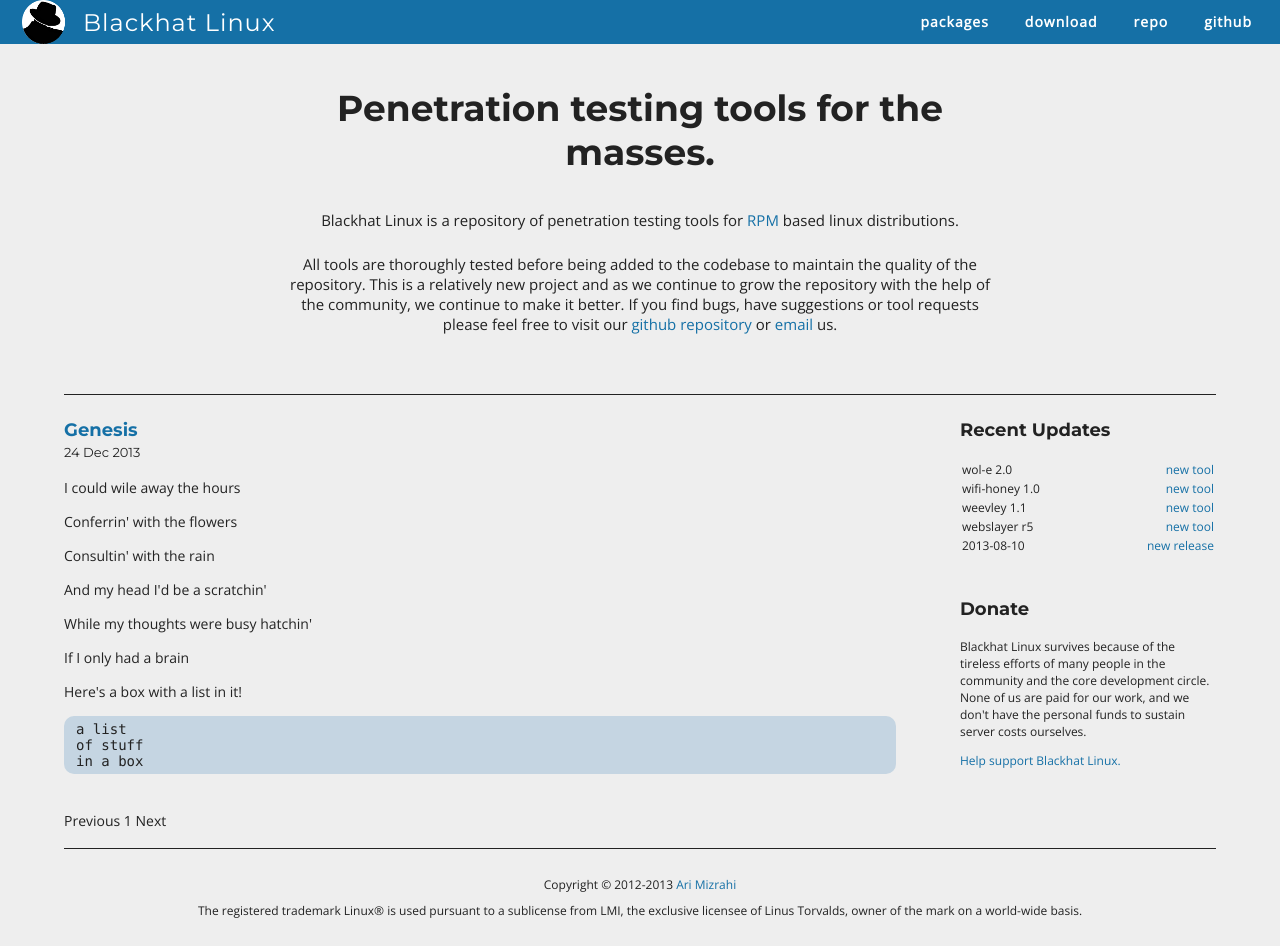
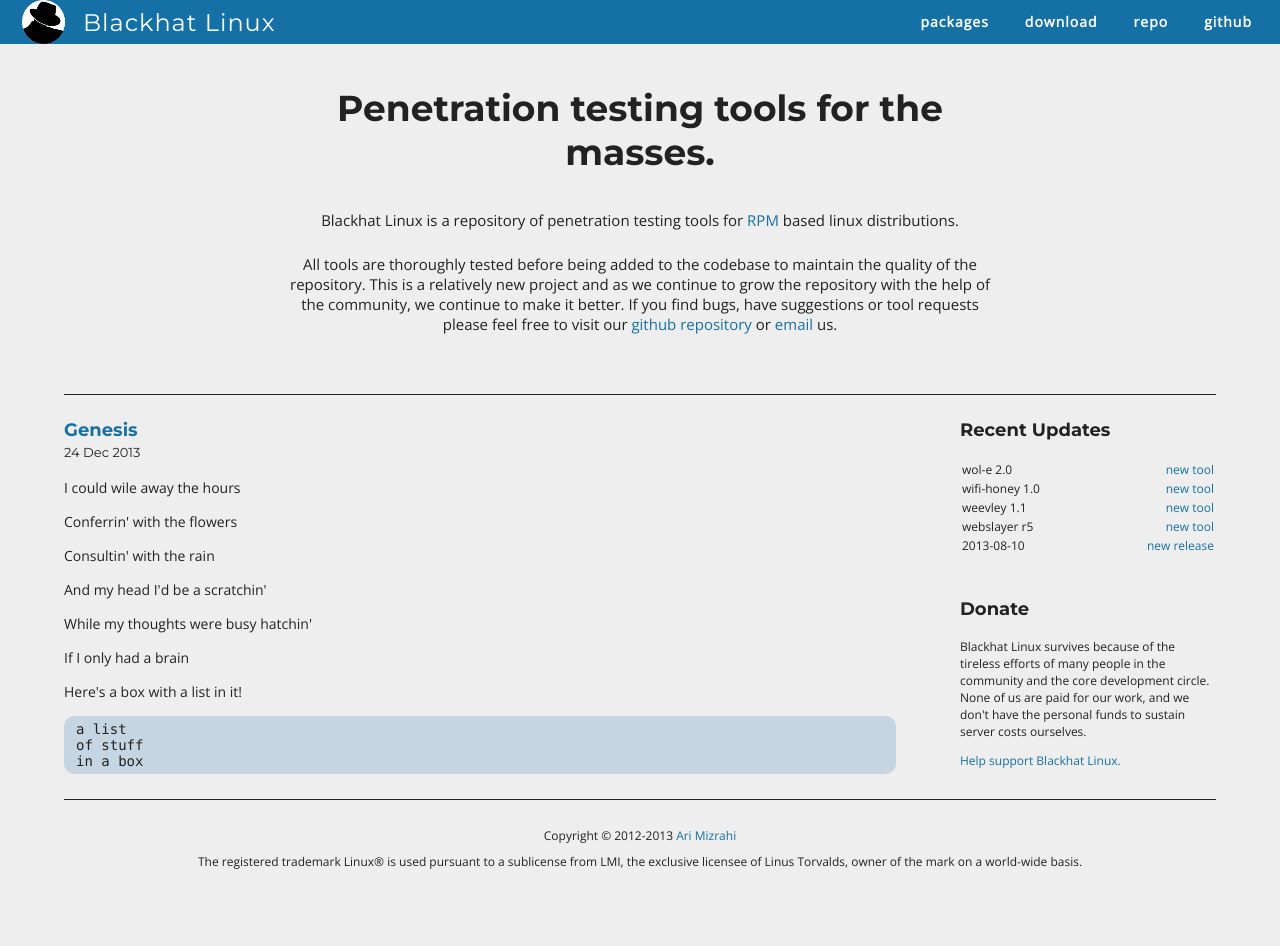
Before and after one commit to blackhatlinux/blackhatlinux-dot-org, a Jekyll site: the page built from index.html, in a window 1280 px wide. Built offline with Jekyll 4.4.1, drawn with Linux system fonts in a browser that asks for light colours; nearby versions of some CDN libraries; Markdown is read by kramdown in place of the engine named in the settings; the list of posts is cut into pages by our own code; after the commit the page ends 900 px from its top, so only the background shows below that.

Commit message:
exodus commit

```diff
--- a/_config.yml
+++ b/_config.yml
@@ -1,5 +1,5 @@
 name: Blackhat Linux
 markdown: redcarpet
 pygments: true
-paginate: 7
+paginate: 5
 paginate_path: "blog/page:num"
--- a/_includes/navigation.html
+++ b/_includes/navigation.html
@@ -1,5 +1,5 @@
 <div id="nav">
-  <a href="http://www.blackhatlinux.org" id="logo"></a>
+  <a href="/" id="logo"></a>
   <div class="title">
     Blackhat Linux
   </div>
--- a/_layouts/default.html
+++ b/_layouts/default.html
@@ -14,8 +14,8 @@
   <link href="http://fonts.googleapis.com/css?family=Montserrat:400,700" rel="stylesheet" type="text/css">
   <link href="http://fonts.googleapis.com/css?family=Open+Sans" rel="stylesheet" type="text/css">
 
-  <link rel="stylesheet" href="css/global.css" type="text/css">
-  <link rel="stylesheet" href="css/style.css" type="text/css">
+  <link rel="stylesheet" href="../../css/global.css" type="text/css">
+  <link rel="stylesheet" href="../../css/style.css" type="text/css">
 </head>
 
 <body>
--- a/css/global.css
+++ b/css/global.css
@@ -84,6 +84,7 @@
 
   #nav div.title {
     display: inline-block;
+    width: 50%;
     height: 44px;
     padding: 8px 18px 0px;
     font-family: montserrat;
@@ -105,7 +106,7 @@
   }
 
   #nav ul li a {
-    display: block;
+    display: inline-block;
     height: 44px;
     padding: 12px 18px 0;
     font-size: 14px;
--- a/index.html
+++ b/index.html
@@ -13,7 +13,7 @@
   <div id="blog">
     <article>
 
-      {% for post in site.posts %}
+      {% for post in paginator.posts %}
         {% if post.new %}
           <h3><a href="{{ post.url }}">{{ post.title }}</a></h3>
           <h3 class="date">{{ post.date | date_to_string }}</h3>
@@ -26,40 +26,31 @@
 
     </article>
 
-
-    <div id="post-pagination" class="pagination">
-      <br />
+    {% if paginator.total_pages > 1 %}
+      <div class="pagination" id="post-pagination">
         {% if paginator.previous_page %}
-        {% if paginator.previous_page == 1 %}
-          <a href="/">Previous</a>
+          <a href="{{ paginator.previous_page_path }}">&laquo; Prev</a>
         {% else %}
-          <a href="{{ paginator.previous_page_path }}">Previous</a>
-        {% endif %}
-      {% else %}
-         <span>Previous</span>
+          <span>&laquo; Prev</span>
         {% endif %}
 
-      {% if paginator.page == 1 %}
-        <span class="current-page">1</span>
+        {% for page in (1..paginator.total_pages) %}
+          {% if page == paginator.page %}
+            <em>{{ page }}</em>
+          {% elsif page == 1 %}
+            <a href="{{ '/' }}">{{ page }}</a>
           {% else %}
-        <a href="/">1</a>
-      {% endif %}
-
-      {% for count in (2..paginator.total_pages) %}
-        {% if count == paginator.page %}
-          <span class="current-page">{{ count }}</span>
-        {% else %}
-          <a href="/page{{ count }}">{{ count }}</a>
+            <a href="{{ site.paginate_path }}">{{ page }}</a>
           {% endif %}
         {% endfor %}
 
         {% if paginator.next_page %}
-        <a href="{{ paginator.next_page_path }}">Next</a>
+          <a href="{{ paginator.next_page_path }}">Next &raquo;</a>
         {% else %}
-        <span>Next</span>
+          <span>Next &raquo;</span>
         {% endif %}
-
       </div>
+    {% endif %}
 
   </div>
 
```
Also changed, not shown: _layouts/post.html (+13 -3 lines). Lines whose indentation alone changed are shown as unchanged.
